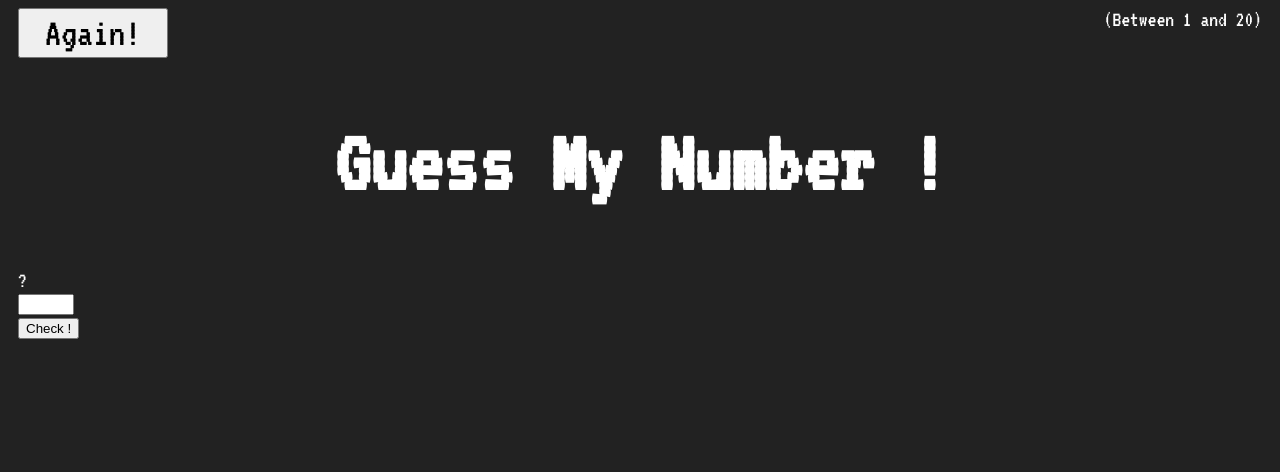
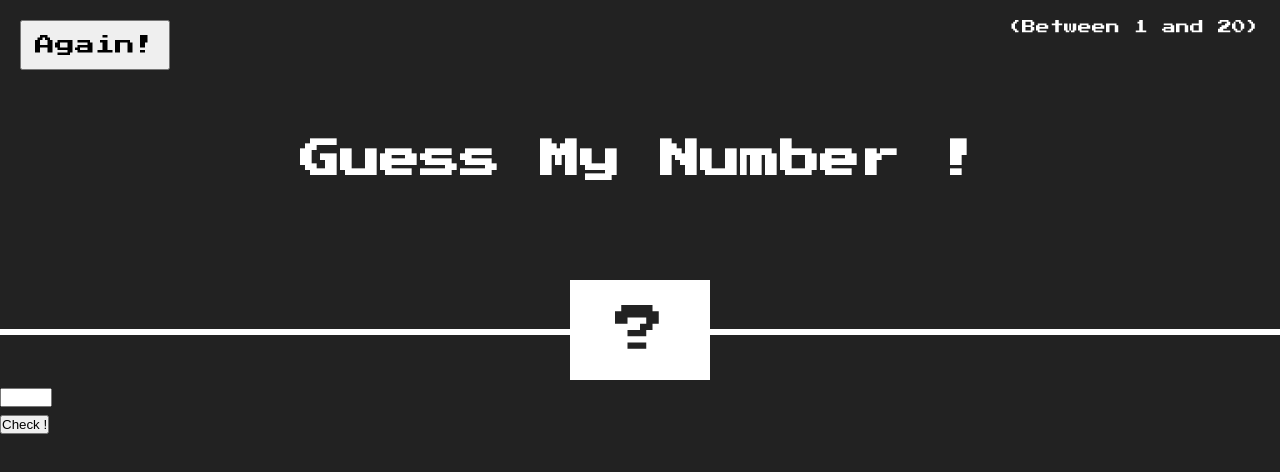
Before and after one commit to mehdi-ab/Guess-Game, a plain HTML site: page index.html in a window 1280 px wide. Drawn offline with Linux system fonts and the light colour scheme.

Commit message:
Fin Header

```diff
--- a/index.html
+++ b/index.html
@@ -15,8 +15,8 @@
             <span class="btw">(Between 1 and 20)</span>
         </div>
         <h1>Guess My Number !</h1>
-        <div class="border"></div>
-        <div>
+        <div class="result-container">
+            <div class="border"></div>
             <div id="result">?</div>
         </div>
     </header>
--- a/styles/style.css
+++ b/styles/style.css
@@ -1,28 +1,74 @@
 /*  font-family: 'VT323', monospace; */
 @import url('https://fonts.googleapis.com/css2?family=VT323&display=swap');
+
+/* font-family: 'Press Start 2P', sans-serif; */
+@import url('https://fonts.googleapis.com/css?family=Press+Start+2P&display=swap');
+
+*, ::after, ::before {
+    margin: 0;
+    padding: 0;
+    box-sizing: border-box;
+}
 
 body {
     background-color: rgb(34, 34, 34);
     color: #fff;
-    font-family: 'VT323', monospace;
+    font-family: 'Press Start 2P', sans-serif;
     font-size: 22px;
-    padding: 0 10px;
 }
 
+/** HEADER */
 .haut {
     display: flex;
     justify-content: space-between;
     width: 100%;
+    padding: 20px;
+    margin-bottom: 50px;
 }
 
 #again {
     width: 150px;
     height: 50px;
-    font-family: 'VT323', monospace;
-    font-size: 40px;
+    font-family: 'Press Start 2P', sans-serif;
+    font-size: 20px;
+    cursor: pointer;
+}
+
+.btw {
+    font-size: 14px;
 }
 
 h1 {
     text-align: center;
-    font-size: 90px;
+    font-size: 40px;
+    margin-bottom: 100px;
 }
+
+.result-container {
+    width: 100%;
+}
+
+.border {
+    color: #fff;
+    height: 10px;
+    width: 100%;
+    margin-top: 45px;
+    border-bottom: 6px solid #fff;
+    position: absolute;
+}
+
+
+#result {
+    display: flex;
+    justify-content: center;
+    align-items: center;
+    font-size: 50px;
+    width: 140px;
+    margin: auto;
+    height: 100px;
+    color: rgb(34, 34, 34);
+    position: relative;
+    background-color: #fff;
+}
+
+/** GAME */
```
